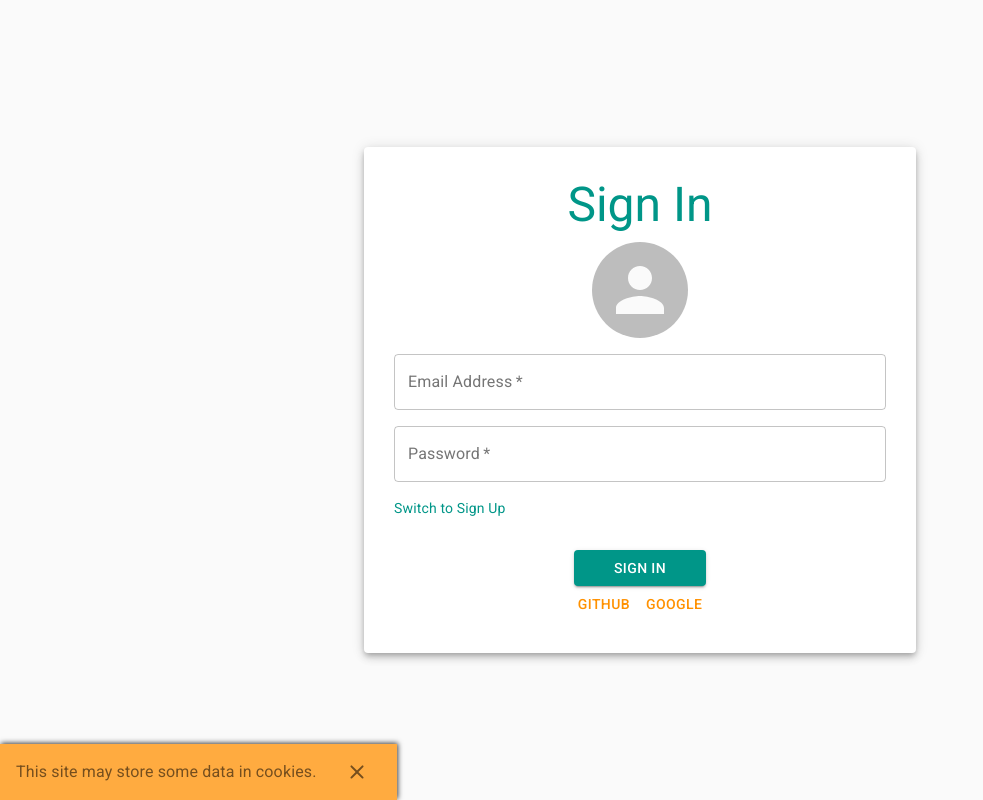
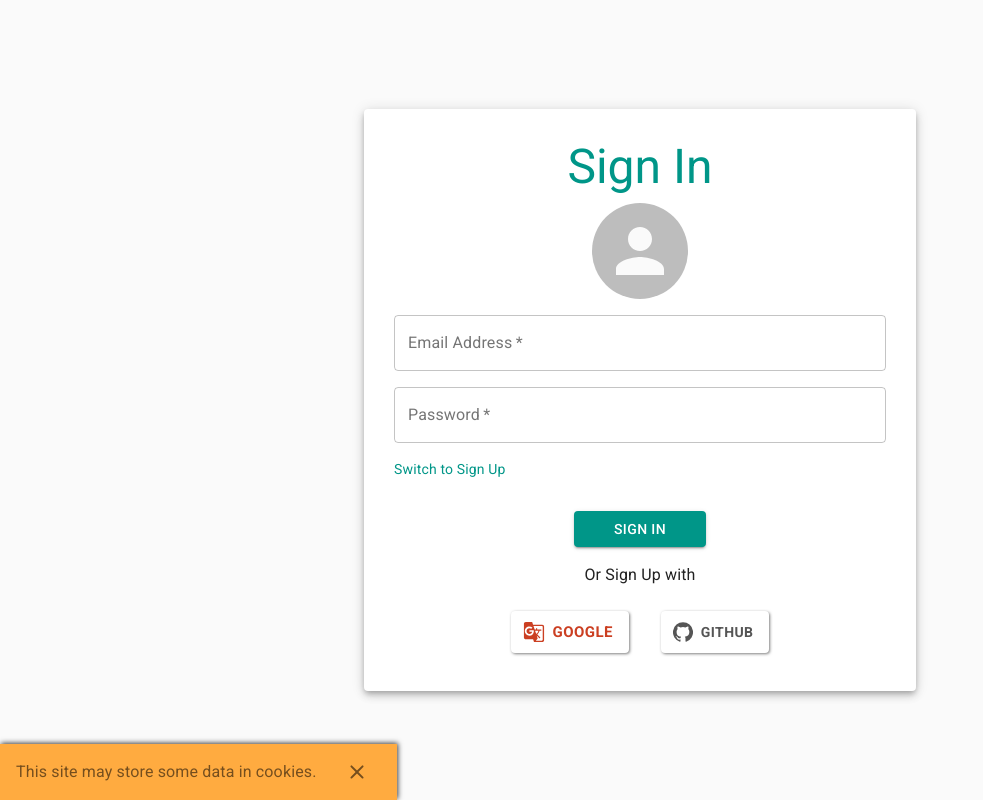
Before and after one commit to UnnamedXAer/fts2020-web, a React (Create React App) app: page /auth in a window 1280 px wide. Shown: the whole page, without its empty margins (0-983 px from the left). Built offline with nearby package versions, Linux system fonts and the light colour scheme; no server answers.

Commit message:
Extract external providers to separet component
Moves buttons to new componenet
Style the buttons

```diff
--- /dev/null
+++ b/src/components/Auth/ExternalProviders.css
@@ -0,0 +1,27 @@
+.external-providers-button {
+	position: relative;
+	white-space: nowrap;
+	overflow: hidden;
+	text-overflow: ellipsis;
+	font-weight: bold !important;
+	border-color: rgba(0, 0, 0, 0.3);
+	box-shadow: rgba(0, 0, 0, 0.5) 1px 1px 3px;
+	background-color: #fff;
+	margin: 8px 16px !important;
+	padding-left: 16px !important;
+	padding-right: 16px !important;
+}
+
+.external-providers-button.github {
+	color: rgb(85, 85, 85);
+}
+.external-providers-button.github:hover {
+	color: rgb(51, 51, 51);
+}
+
+.external-providers-button.google {
+	color: rgb(203, 63, 34);
+}
+.external-providers-button.google:hover {
+	color: rgb(165, 51, 28);
+}
--- /dev/null
+++ b/src/components/Auth/ExternalProviders.tsx
@@ -0,0 +1,33 @@
+import React from 'react';
+import './ExternalProviders.css';
+import { Button } from '@material-ui/core';
+import { GTranslate, GitHub } from '@material-ui/icons';
+
+interface Props {
+	clickHandler: (provider: 'google' | 'github') => void;
+}
+
+export const ExternalProviders: React.FC<Props> = ({ clickHandler }) => {
+	return (
+		<>
+			<Button
+				className="external-providers-button google"
+				size="large"
+				title="Google Authentication"
+				color="primary"
+				onClick={() => clickHandler('google')}
+				startIcon={<GTranslate />}
+			>
+				Google
+			</Button>
+			<Button
+				className="external-providers-button github"
+				title="Github Authentication"
+				onClick={() => clickHandler('github')}
+				startIcon={<GitHub />}
+			>
+				Github
+			</Button>
+		</>
+	);
+};
--- a/src/containers/Auth/SignIn/SignIn.tsx
+++ b/src/containers/Auth/SignIn/SignIn.tsx
@@ -29,6 +29,7 @@ import HttpErrorParser from '../../../utils/parseError';
 import CustomMuiAlert from '../../../components/UI/CustomMuiAlert';
 import RootState from '../../../store/storeTypes';
 import { RouteComponentProps } from 'react-router-dom';
+import { ExternalProviders } from '../../../components/Auth/ExternalProviders';
 
 const initialState: FormState<AuthFormValues> = {
 	formValidity: false,
@@ -416,31 +417,25 @@ const SignIn = (props: Props) => {
 							</Grid>
 						</Grid>
 					</form>
+					<Grid
+						item
+						style={{
+							padding: '16px 8px',
+						}}
+					>
+						<Typography align="center">{`Or ${
+							isSignIn ? 'Sign Up' : 'Sign In'
+						} with`}</Typography>
+					</Grid>
 					<Grid item container justify="center">
-						<Button
-							color="secondary"
-							onClick={(ev) => {
-								ev.preventDefault();
+						<ExternalProviders
+							clickHandler={(provider: 'google' | 'github') => {
 								window.open(
-									`${process.env.REACT_APP_SERVER_URL}/auth/github/login`,
+									`${process.env.REACT_APP_SERVER_URL}/auth/${provider}/login`,
 									'_self'
 								);
 							}}
-						>
-							GitHub
-						</Button>
-						<Button
-							color="secondary"
-							onClick={(ev) => {
-								ev.preventDefault();
-								window.open(
-									`${process.env.REACT_APP_SERVER_URL}/auth/google/login`,
-									'_self'
-								);
-							}}
-						>
-							Google
-						</Button>
+						/>
 					</Grid>
 				</Paper>
 			</Container>
```
